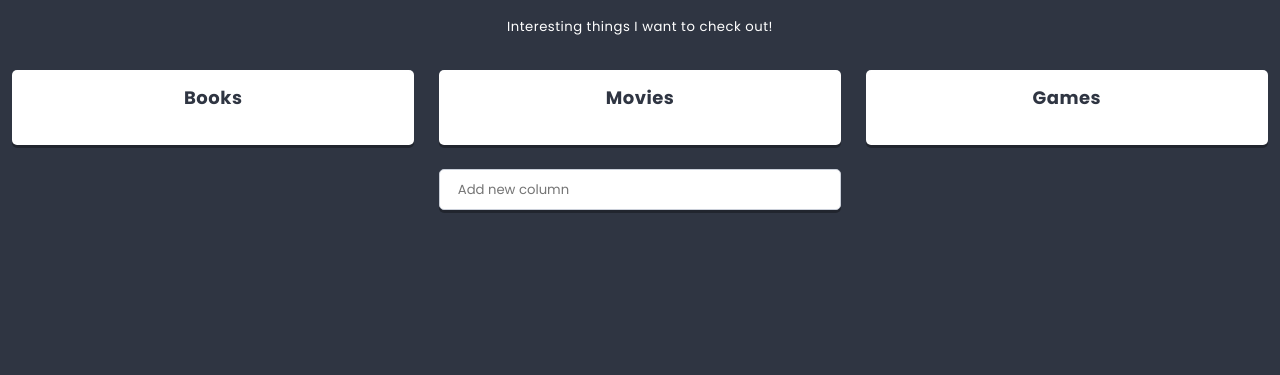
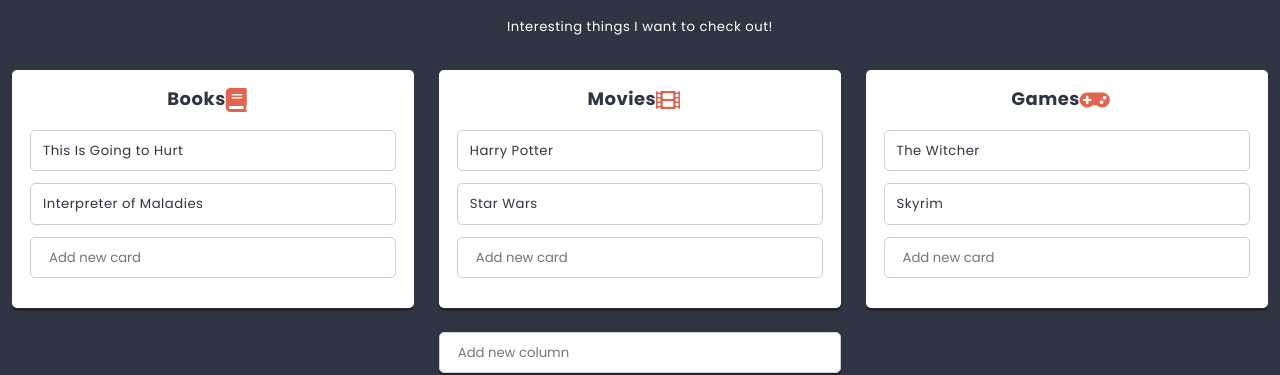
Before and after one commit to karolniedzwiecki/fs-react, a React app: page / in a window 1280 px wide. Shown: the part 362-737 px from the top of the page. Built offline with nearby package versions, Linux system fonts and the light colour scheme.

Commit message:
Add card and icon

```diff
--- a/src/components/Card/Card.js
+++ b/src/components/Card/Card.js
@@ -0,0 +1,19 @@
+import React from 'react';
+import styles from './Card.scss';
+import PropTypes from 'prop-types';
+
+class Card extends React.Component {
+  static propTypes = {
+    title: PropTypes.string,
+  }
+
+  render() {
+    return (
+      <section className={styles.component}>
+        {this.props.title}
+      </section>
+    )
+  }
+}
+
+export default Card;
--- a/src/components/Column/Column.js
+++ b/src/components/Column/Column.js
@@ -2,11 +2,32 @@
 import styles from './Column.scss';
 import PropTypes from 'prop-types';
 import {settings} from '../../data/dataStore';
+import Card from '../Card/Card';
+import Creator from '../Creator/Creator';
+import Icon from '../Icon/Icon';
 
 
 class Column extends React.Component {
+  state = {
+    cards: this.props.cards || [],
+  }
+
   static propTypes = {
     title: PropTypes.string,
+  }
+
+  addCard(title){
+    this.setState(state => (
+      {
+        cards: [
+          ...state.cards,
+          {
+            key: state.cards.length ? state.cards[state.cards.length-1].key+1 : 0,
+            title,
+          }
+        ]
+      }
+    ));
   }
 
   render() {
@@ -14,7 +35,16 @@
       <section className={styles.component}>
         <h3 className={styles.title}>
           {this.props.title}
-        </h3>
+          <span className={styles.icon}>
+          <Icon name={this.props.icon}></Icon></span>
+          </h3>
+          {this.state.cards.map(({key, ...cardProps}) => (
+            <Card key={key} {...cardProps} />
+          ))}
+
+          <div className={styles.creator}>
+            <Creator text={settings.cardCreatorText} action={title => this.addCard(title)}/>
+          </div>
       </section>
     )
   }
```
